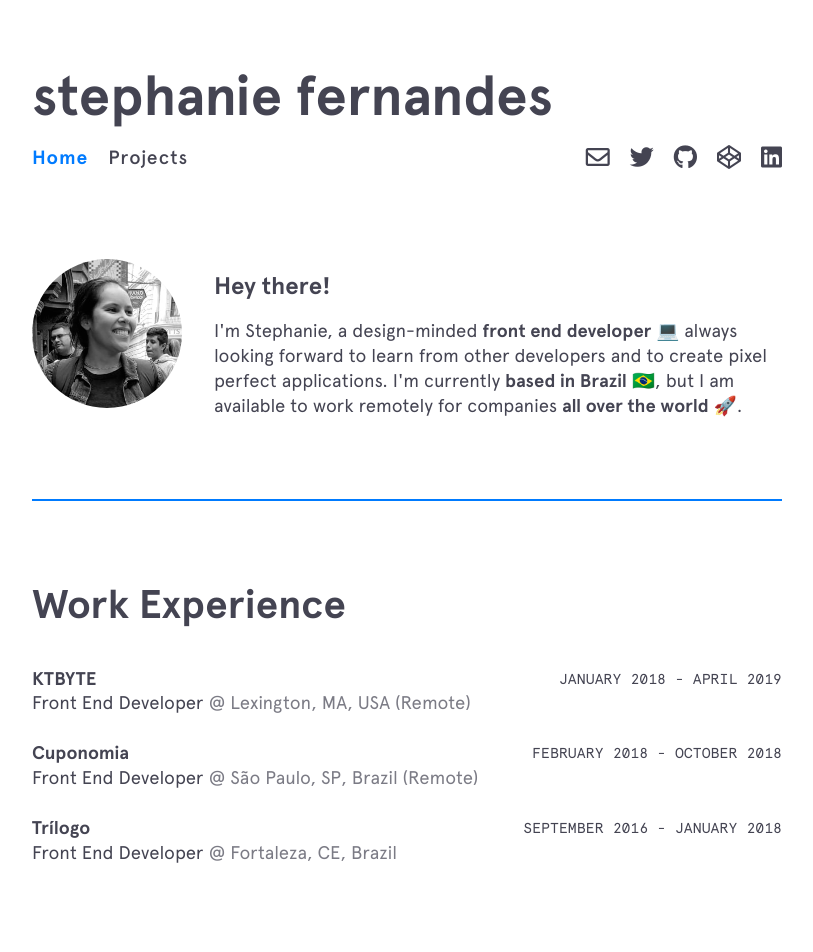
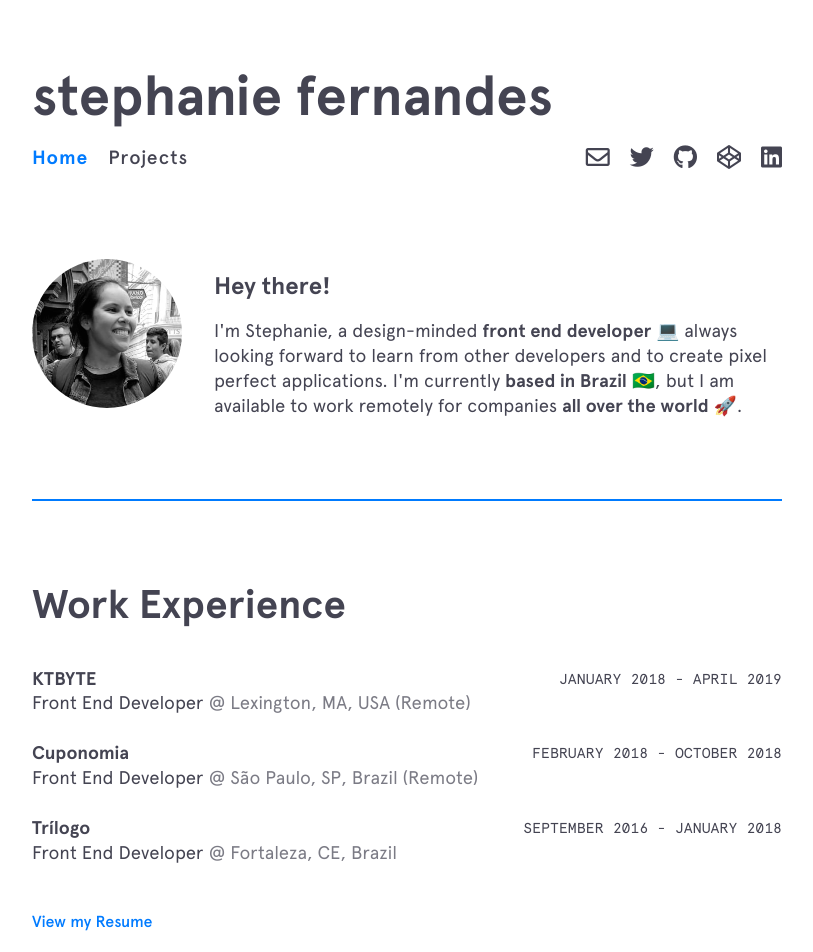
Before and after one commit to msfern/msfern-v1, a React (Create React App) app: page / in a window 1280 px wide. Shown: the top 952 px of the page, without its empty margins (233-1046 px from the left). Built offline with nearby package versions, Linux system fonts and the light colour scheme.

Commit message:
Add Resume

```diff
--- a/src/components/HomeContent/index.js
+++ b/src/components/HomeContent/index.js
@@ -37,7 +37,7 @@ const HomeContent = () => (
                 <p className="job__position">Front End Developer <span className="job__location">@ Fortaleza, CE, Brazil</span></p>
             </div>
         </div>
-        {/* <a>View my Resume</a> */}
+        <a href='./Stephanie_Fernandes_CV.pdf' target='_blank' className='resume'>View my Resume</a>
     </section>
     <section className="section skills">
         <h2 className="section__title">Skills</h2>
--- a/src/components/HomeContent/style.css
+++ b/src/components/HomeContent/style.css
@@ -87,6 +87,37 @@
   line-height: 1.5;
 }
 
+.jobs {
+  margin-bottom: 3rem;
+}
+
+.resume {
+  position: relative;
+  color: var(--blue);
+  font-weight: 500;
+  text-decoration: none;
+}
+
+.resume:after {
+  content: '';
+  position: absolute;
+  background-color: var(--blue);
+  height: 2px;
+  width: 100%;
+  left: 0;
+  top: 100%;
+  opacity: 0;
+  transform: translateY(-5px);
+  transition: all .2s linear;
+  border-radius: 3px;
+
+}
+
+.resume:hover:after {
+  opacity: 1;
+  transform: translateY(2px);
+}
+
 @media screen and (max-width: 415px) {
   .job, .university {
       flex-direction: column;
```
Also changed, not shown: 1 other file (tests, documents, lock files or other folders).
